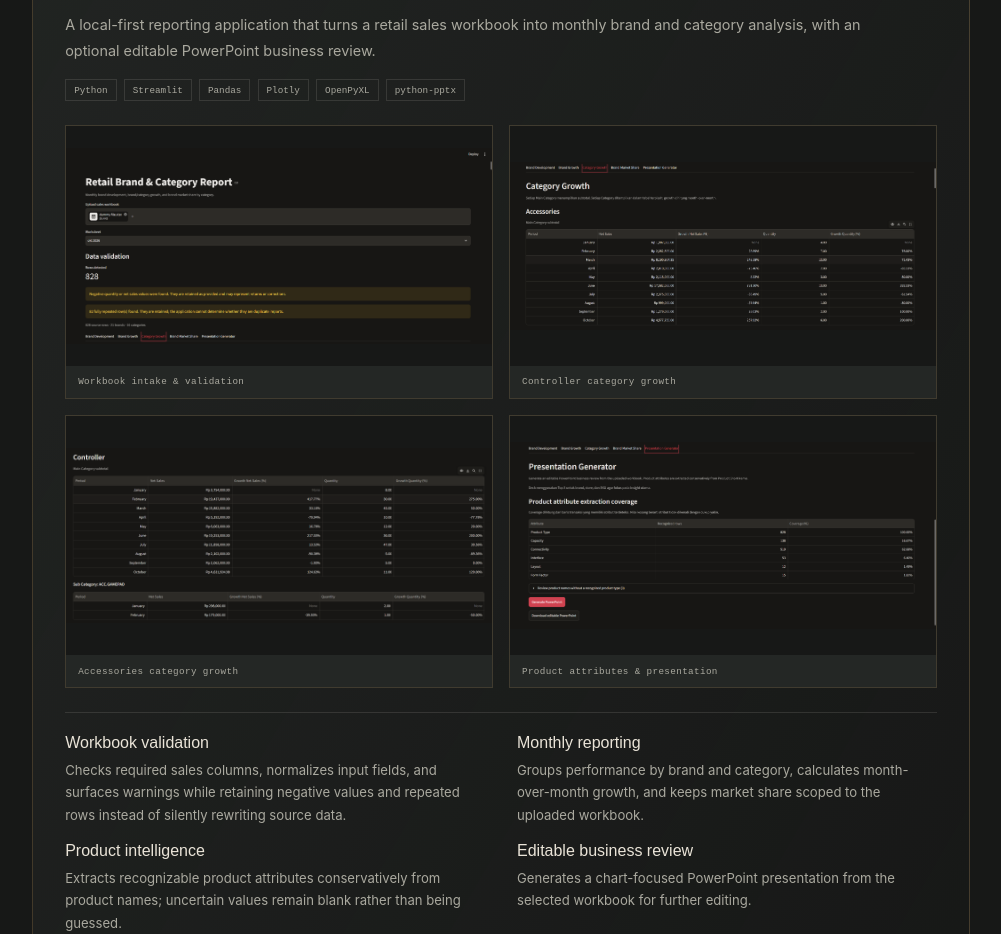
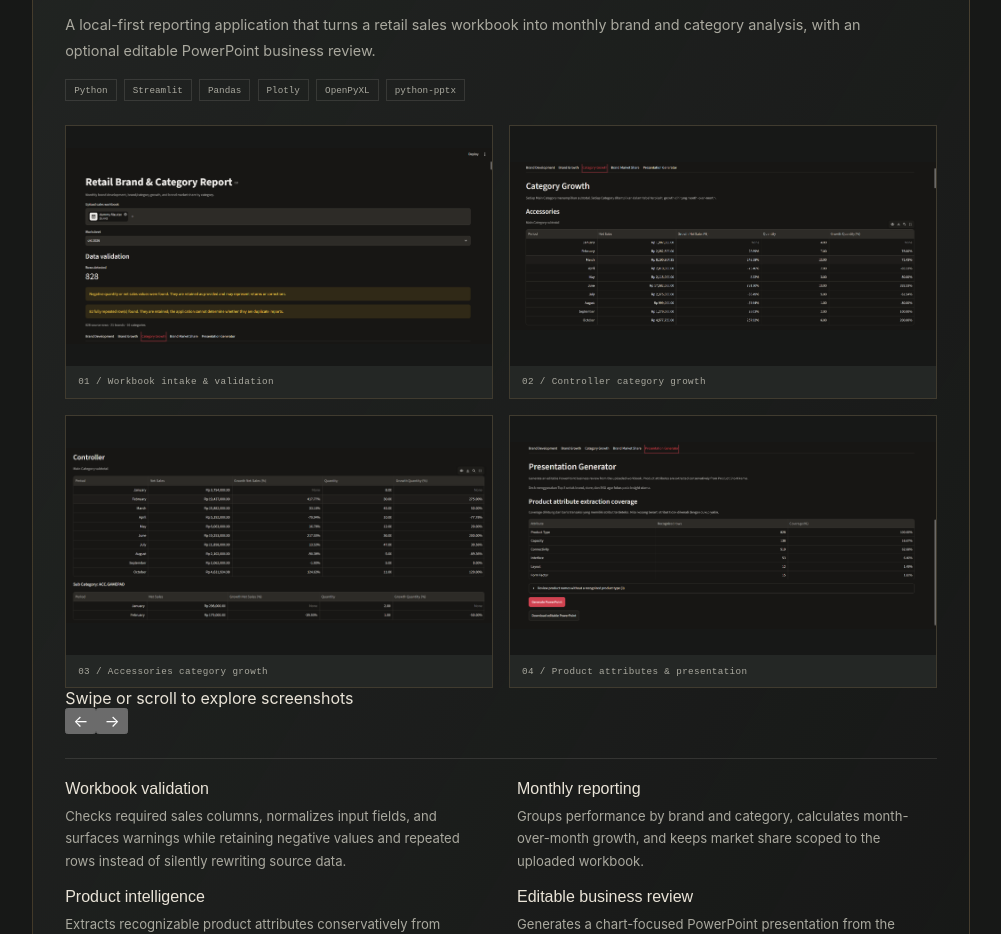
Before and after one commit to imandodo01/iman-portfolio, a React (Vite) app: page / in a window 1280 px wide. Shown: the part 1720-2654 px from the top of the page, without its empty margins (259-1260 px from the left). Built offline with nearby package versions, Linux system fonts and the light colour scheme.

Commit message:
feat: convert retail report gallery to slider

```diff
--- a/src/App.tsx
+++ b/src/App.tsx
@@ -185,11 +185,17 @@ export default function App() {
               <p>A local-first reporting application that turns a retail sales workbook into monthly brand and category analysis, with an optional editable PowerPoint business review.</p>
               <div className={styles.tags}><span>Python</span><span>Streamlit</span><span>Pandas</span><span>Plotly</span><span>OpenPyXL</span><span>python-pptx</span></div>
             </div>
-            <div className={styles.caseStudyGallery} aria-label="Retail Brand and Category Report application screenshots">
-              <figure><img src="/images/retail-report-generator/image1.png" alt="Workbook upload, worksheet selection, and data validation dashboard" loading="lazy" /><figcaption>Workbook intake &amp; validation</figcaption></figure>
-              <figure><img src="/images/retail-report-generator/image2.png" alt="Controller main category subtotal and subcategory monthly growth tables" loading="lazy" /><figcaption>Controller category growth</figcaption></figure>
-              <figure><img src="/images/retail-report-generator/image3.png" alt="Accessories category monthly net sales and quantity growth table" loading="lazy" /><figcaption>Accessories category growth</figcaption></figure>
-              <figure><img src="/images/retail-report-generator/image4.png" alt="Product attribute extraction coverage in the presentation generator" loading="lazy" /><figcaption>Product attributes &amp; presentation</figcaption></figure>
+            <div className={styles.caseStudySlider}>
+              <div className={styles.caseStudyGallery} aria-label="Retail Brand and Category Report application screenshots" tabIndex={0}>
+                <figure><img src="/images/retail-report-generator/image1.png" alt="Workbook upload, worksheet selection, and data validation dashboard" loading="lazy" /><figcaption>01 / Workbook intake &amp; validation</figcaption></figure>
+                <figure><img src="/images/retail-report-generator/image2.png" alt="Controller main category subtotal and subcategory monthly growth tables" loading="lazy" /><figcaption>02 / Controller category growth</figcaption></figure>
+                <figure><img src="/images/retail-report-generator/image3.png" alt="Accessories category monthly net sales and quantity growth table" loading="lazy" /><figcaption>03 / Accessories category growth</figcaption></figure>
+                <figure><img src="/images/retail-report-generator/image4.png" alt="Product attribute extraction coverage in the presentation generator" loading="lazy" /><figcaption>04 / Product attributes &amp; presentation</figcaption></figure>
+              </div>
+              <div className={styles.caseStudySliderControls}>
+                <span>Swipe or scroll to explore screenshots</span>
+                <div><button type="button" aria-label="Previous screenshot" onClick={() => document.querySelector('.caseStudyGallery')?.scrollBy({ left: -((document.querySelector('.caseStudyGallery') as HTMLElement | null)?.clientWidth ?? 0), behavior: "smooth" })}>←</button><button type="button" aria-label="Next screenshot" onClick={() => document.querySelector('.caseStudyGallery')?.scrollBy({ left: (document.querySelector('.caseStudyGallery') as HTMLElement | null)?.clientWidth ?? 0, behavior: "smooth" })}>→</button></div>
+              </div>
             </div>
             <div className={styles.caseStudyDetails}>
               <div><h4>Workbook validation</h4><p>Checks required sales columns, normalizes input fields, and surfaces warnings while retaining negative values and repeated rows instead of silently rewriting source data.</p></div>
```
